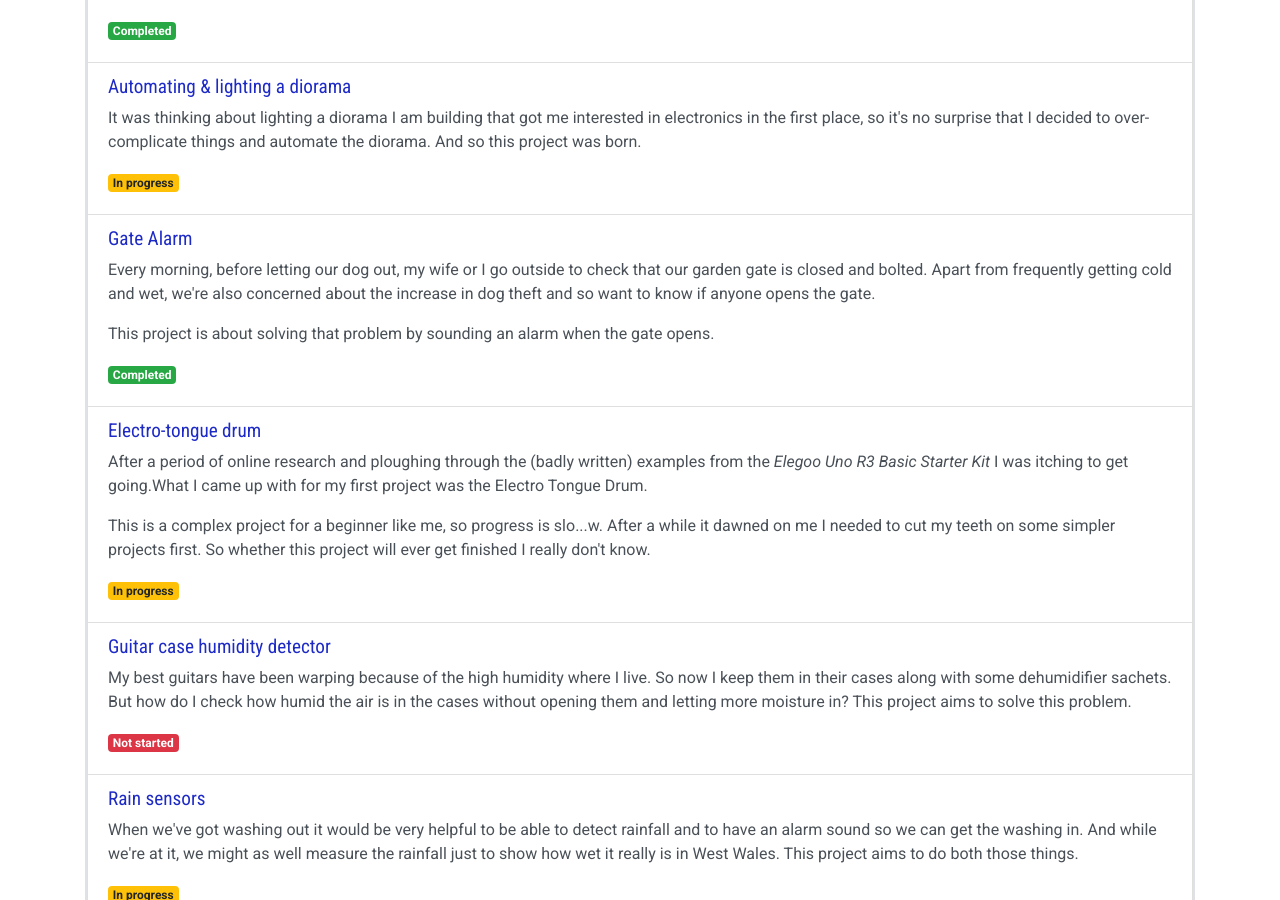
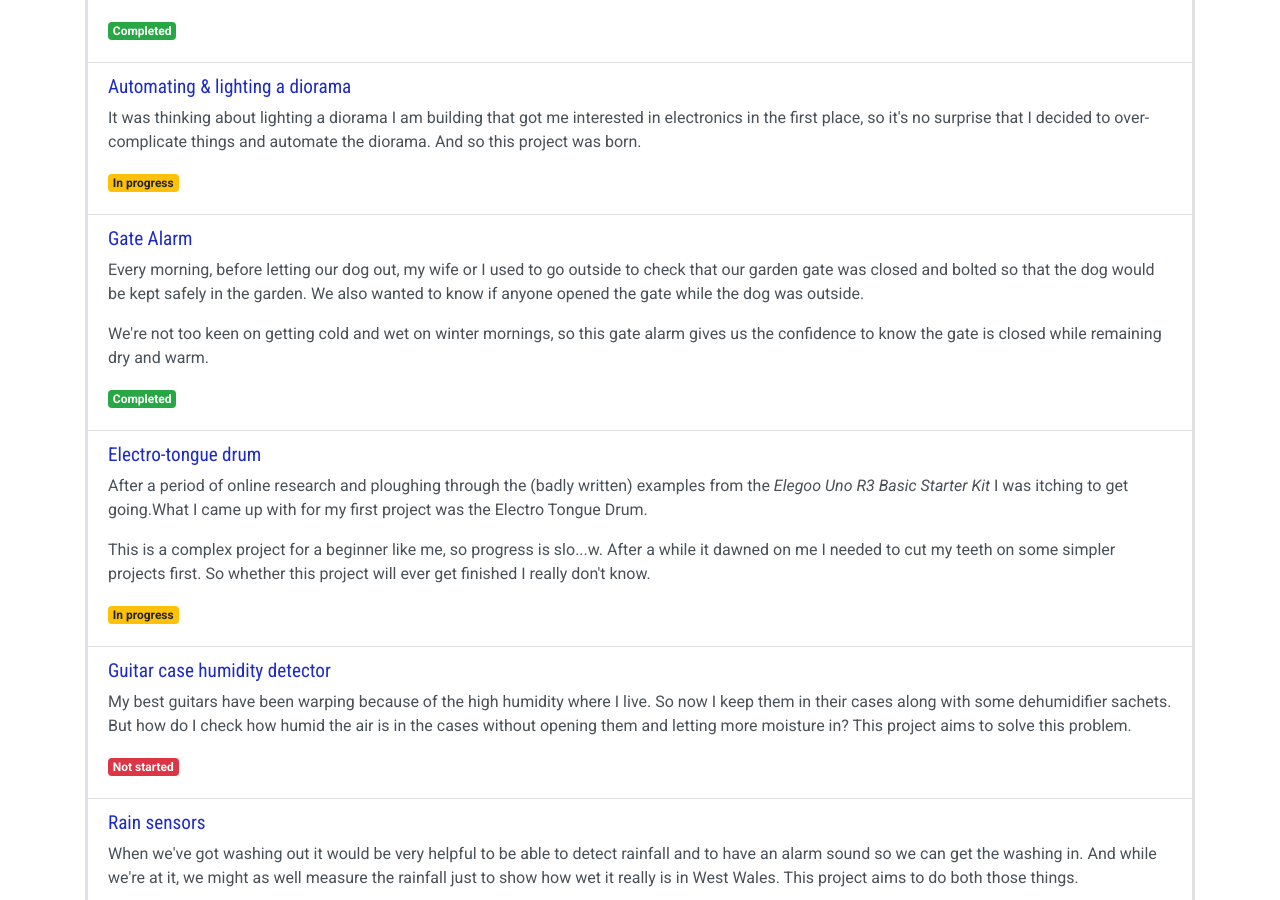
Before and after one commit to cahamo/cahamo.github.io, a Jekyll site: the page built from index.html, in a window 1280 px wide and 900 px high, scrolled down 621 px. Built offline with Jekyll 4.4.1, drawn with Linux system fonts in a browser that asks for light colours; comment, search, counter and statistics services are not loaded.

Commit message:
Revise description of reason for gate alarm project
Updated the brief description on the home page and at the start of the
main project page.

This was done to change the tense of the description now that the
project has been completed.

```diff
--- a/index.html
+++ b/index.html
@@ -41,8 +41,8 @@ title: "Cahamo's Electronic Adventures Home Page"
 
     <a href="/projects/gate-alarm/" class="list-group-item list-group-item-action flex-column align-items-start">
         <h3>Gate Alarm</h3>
-        <p>Every morning, before letting our dog out, my wife or I go outside to check that our garden gate is closed and bolted. Apart from frequently getting cold and wet, we're also concerned about the increase in dog theft and so want to know if anyone opens the gate.</p>
-        <p>This project is about solving that problem by sounding an alarm when the gate opens.</p>
+        <p>Every morning, before letting our dog out, my wife or I used to go outside to check that our garden gate was closed and bolted so that the dog would be kept safely in the garden. We also wanted to know if anyone opened the gate while the dog was outside.</p>
+        <p>We're not too keen on getting cold and wet on winter mornings, so this gate alarm gives us the confidence to know the gate is closed while remaining dry and warm.</p>
         <p class="mb-2"><span class="badge badge-success">Completed</span></p>
     </a>
 
--- a/projects/gate-alarm/index.html
+++ b/projects/gate-alarm/index.html
@@ -12,9 +12,9 @@ title: "Sensor to detect if a gate is open"
 
     <h2>Whys and Wherefores</h2>
 
-    <p>Every morning, before letting our dog out in the back garden, my wife or I go outside to check that our garden gate is bolted properly. Apart from frequently getting cold and wet, we're also concerned about the increase in dog theft and so want to know if anyone opens the gate.</p>
+    <p>Every morning, before letting our dog out in the back garden, my wife and I like to be sure that the garden gate is closed, thus keeping mutley nice and safe. I'll leave you to guess who usually got that job.</p>
 
-    <p>This project aims to solve the problem by providing a sensor that sounds an alarm as soon as the gate is opened.</p>
+    <p>Having had enough of venturing outside on wet or cold mornings to check the gate, I decided to solve the problem by fitting a gate alarm.</p>
 
 </section>
 
```
